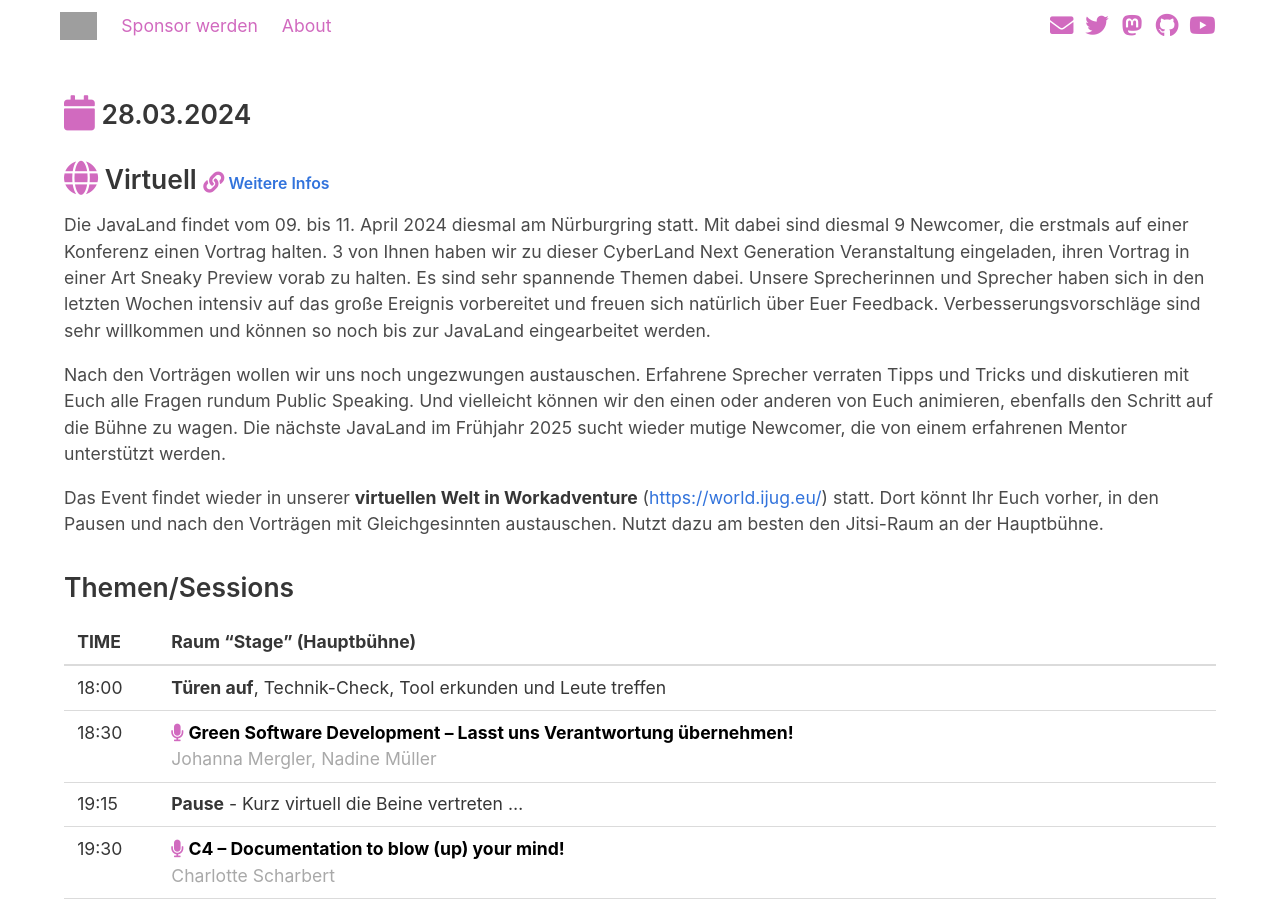
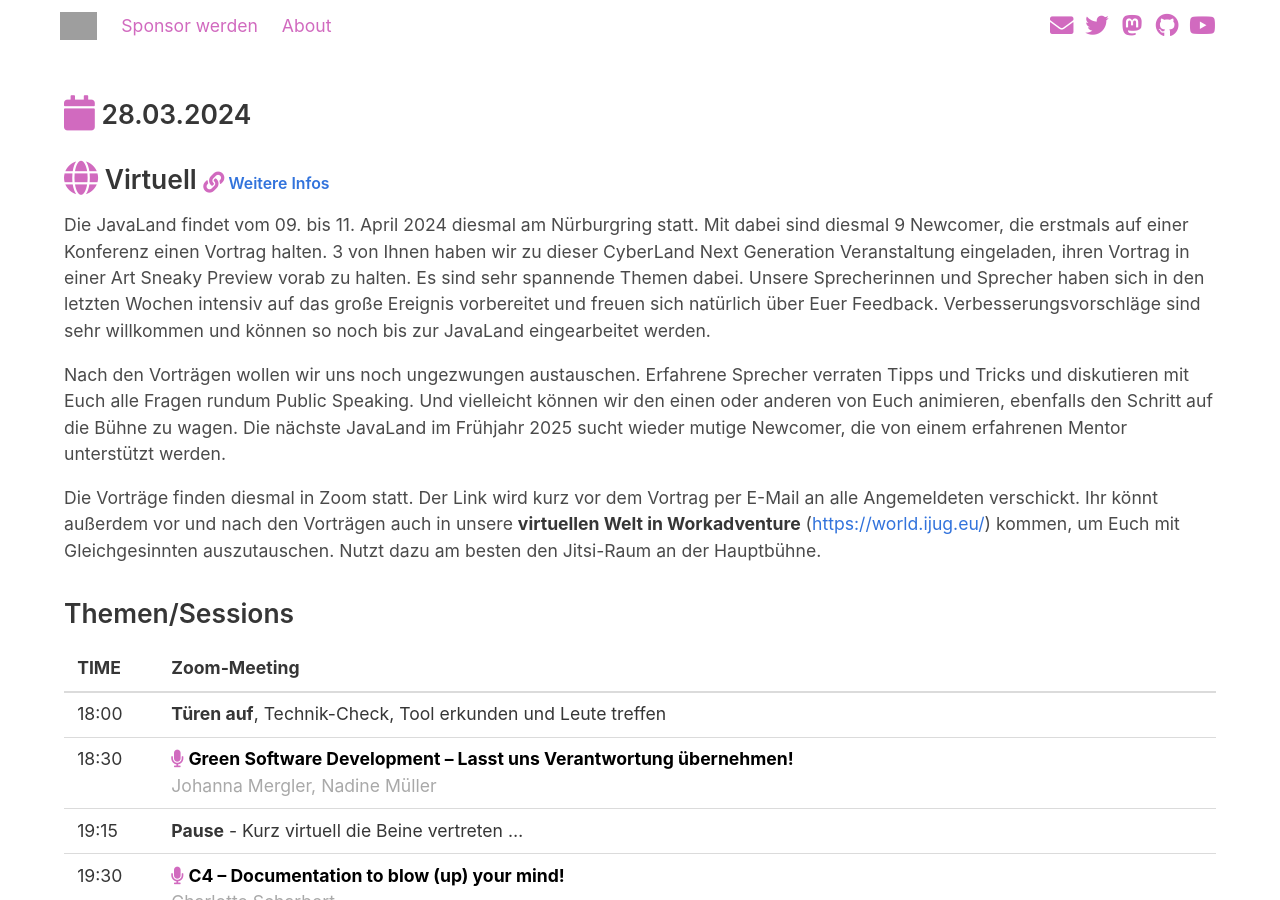
Before and after one commit to CyberLandConf/CyberLandConf.github.io, a Jekyll site: the page built from pages/events/2024-03-cyberland-next-generation.md, in a window 1280 px wide and 900 px high. Built offline with Jekyll 4.4.1, drawn with Linux system fonts in a browser that asks for light colours; grey boxes are pictures that could not be loaded.

Commit message:
changed meeting link

```diff
--- a/_data/orga.yml
+++ b/_data/orga.yml
@@ -14,7 +14,7 @@
   jobUrl: https://www.iese.fraunhofer.de
   jug: JUG Kaiserslautern
   jugUrl: http://www.jug-kl.de
-  role: Organisator
+  role: Ehemalige
   twitter: susannebraun
 - id: hendrik-ebbers
   firstName: Hendrik
--- a/pages/events/2024-03-cyberland-next-generation.md
+++ b/pages/events/2024-03-cyberland-next-generation.md
@@ -20,12 +20,12 @@ Die JavaLand findet vom 09. bis 11. April 2024 diesmal am Nürburgring statt. Mi
 
 Nach den Vorträgen wollen wir uns noch ungezwungen austauschen. Erfahrene Sprecher verraten Tipps und Tricks und diskutieren mit Euch alle Fragen rundum Public Speaking. Und vielleicht können wir den einen oder anderen von Euch animieren, ebenfalls den Schritt auf die Bühne zu wagen. Die nächste JavaLand im Frühjahr 2025 sucht wieder mutige Newcomer, die von einem erfahrenen Mentor unterstützt werden.
 
-Das Event findet wieder in unserer **virtuellen Welt in Workadventure** ([https://world.ijug.eu/](https://world.ijug.eu/)) statt. Dort könnt Ihr Euch vorher, in den Pausen und nach den Vorträgen mit Gleichgesinnten austauschen. Nutzt dazu am besten den Jitsi-Raum an der Hauptbühne.
+Die Vorträge finden diesmal in Zoom statt. Der Link wird kurz vor dem Vortrag per E-Mail an alle Angemeldeten verschickt. Ihr könnt außerdem vor und nach den Vorträgen auch in unsere **virtuellen Welt in Workadventure** ([https://world.ijug.eu/](https://world.ijug.eu/)) kommen, um Euch mit Gleichgesinnten auszutauschen. Nutzt dazu am besten den Jitsi-Raum an der Hauptbühne.
 
 ### Themen/Sessions
 
 {:.table}
-| TIME  | Raum "Stage" (Hauptbühne) |
+| TIME  | Zoom-Meeting |
 | ----- | -------------- |
 | 18:00 | __Türen auf__, Technik-Check, Tool erkunden und Leute treffen |
 | 18:30 | {%- include elements/timetable-field.html session-id="session-58" -%} |
```
